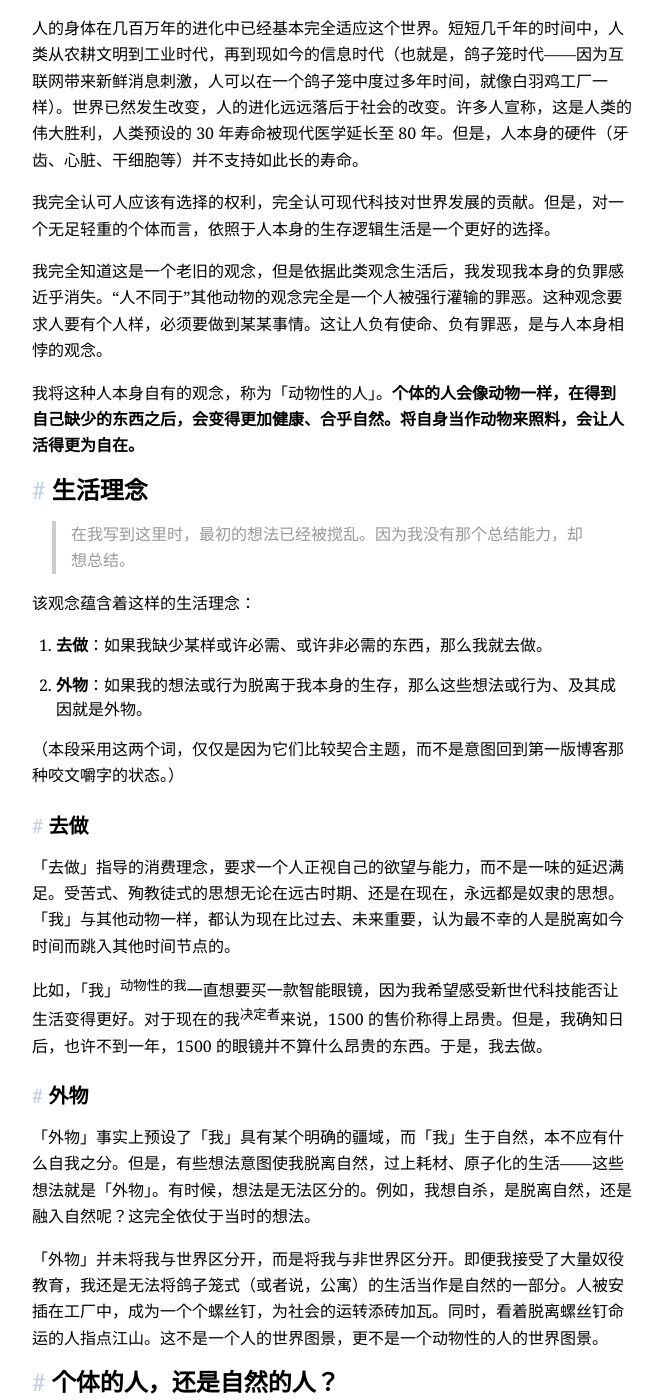
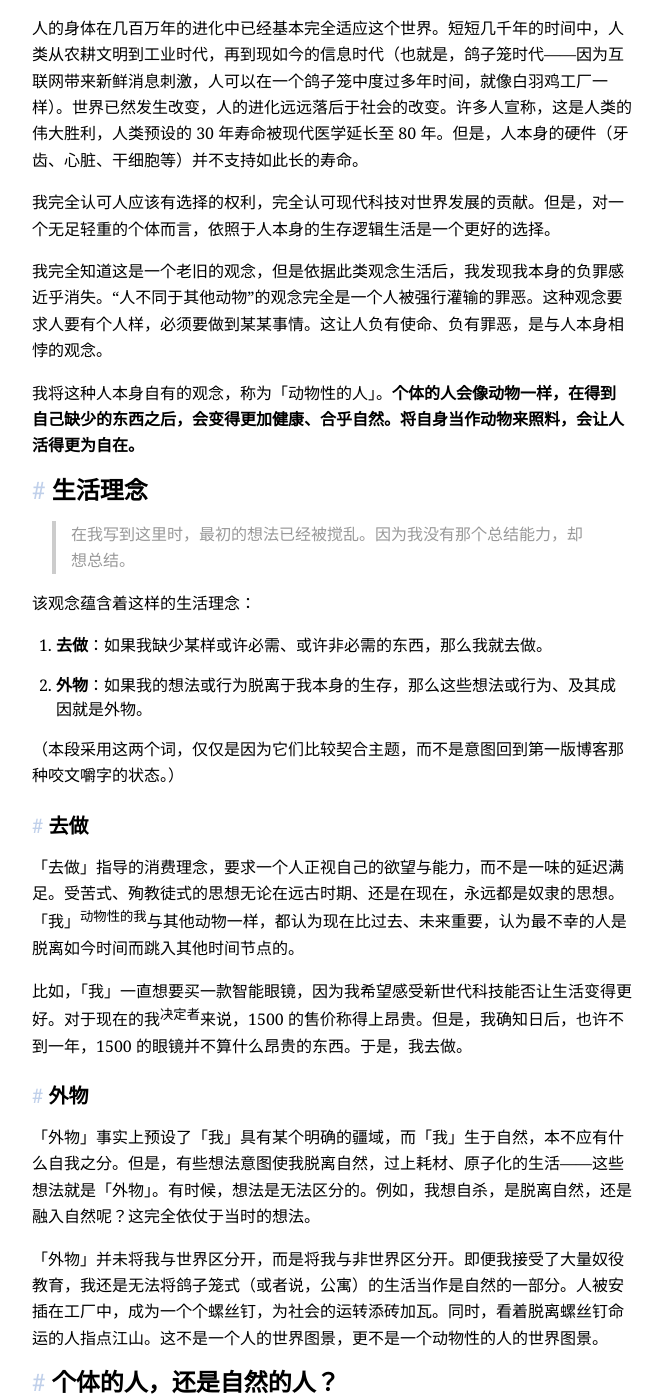
Before and after one commit to huang-feiyu/huang-feiyu.github.io, a Jekyll site: the page built from _posts/2024-05-21-diary-15.md, in a window 1280 px wide and 1400 px high, scrolled down 1103 px. Shown: the whole window, without its empty margins (308-970 px from the left). Built offline with Jekyll 4.4.1, drawn with Linux system fonts in a browser that asks for light colours; nearby versions of some CDN libraries; some of the changed text lies outside the part shown.

Commit message:
chore: fix typo

```diff
--- a/_posts/2024-05-19-diary-15.md
+++ b/_posts/2024-05-21-diary-15.md
@@ -27,7 +27,7 @@
 
 我完全认可人应该有选择的权利，完全认可现代科技对世界发展的贡献。但是，对一个无足轻重的个体而言，依照于人本身的生存逻辑生活是一个更好的选择。
 
-我完全知道这是一个老旧的观念，但是依据此类观念生活后，我发现我本身的负罪感近乎消失。“人不同于”其他动物的观念完全是一个人被强行灌输的罪恶。这种观念要求人要有个人样，必须要做到某某事情。这让人负有使命、负有罪恶，是与人本身相悖的观念。
+我完全知道这是一个老旧的观念，但是依据此类观念生活后，我发现我本身的负罪感近乎消失。“人不同于其他动物”的观念完全是一个人被强行灌输的罪恶。这种观念要求人要有个人样，必须要做到某某事情。这让人负有使命、负有罪恶，是与人本身相悖的观念。
 
 我将这种人本身自有的观念，称为「动物性的人」。**个体的人会像动物一样，在得到自己缺少的东西之后，会变得更加健康、合乎自然。将自身当作动物来照料，会让人活得更为自在。**
 
@@ -44,9 +44,9 @@
 
 #### 去做
 
-「去做」指导的消费理念，要求一个人正视自己的欲望与能力，而不是一味的延迟满足。受苦式、殉教徒式的思想无论在远古时期、还是在现在，永远都是奴隶的思想。「我」与其他动物一样，都认为现在比过去、未来重要，认为最不幸的人是脱离如今时间而跳入其他时间节点的。
+「去做」指导的消费理念，要求一个人正视自己的欲望与能力，而不是一味的延迟满足。受苦式、殉教徒式的思想无论在远古时期、还是在现在，永远都是奴隶的思想。「我」<sup>动物性的我</sup>与其他动物一样，都认为现在比过去、未来重要，认为最不幸的人是脱离如今时间而跳入其他时间节点的。
 
-比如，「我」<sup>动物性的我</sup>一直想要买一款智能眼镜，因为我希望感受新世代科技能否让生活变得更好。对于现在的我<sup>决定者</sup>来说，1500 的售价称得上昂贵。但是，我确知日后，也许不到一年，1500 的眼镜并不算什么昂贵的东西。于是，我去做。
+比如，「我」一直想要买一款智能眼镜，因为我希望感受新世代科技能否让生活变得更好。对于现在的我<sup>决定者</sup>来说，1500 的售价称得上昂贵。但是，我确知日后，也许不到一年，1500 的眼镜并不算什么昂贵的东西。于是，我去做。
 
 #### 外物
 
```
